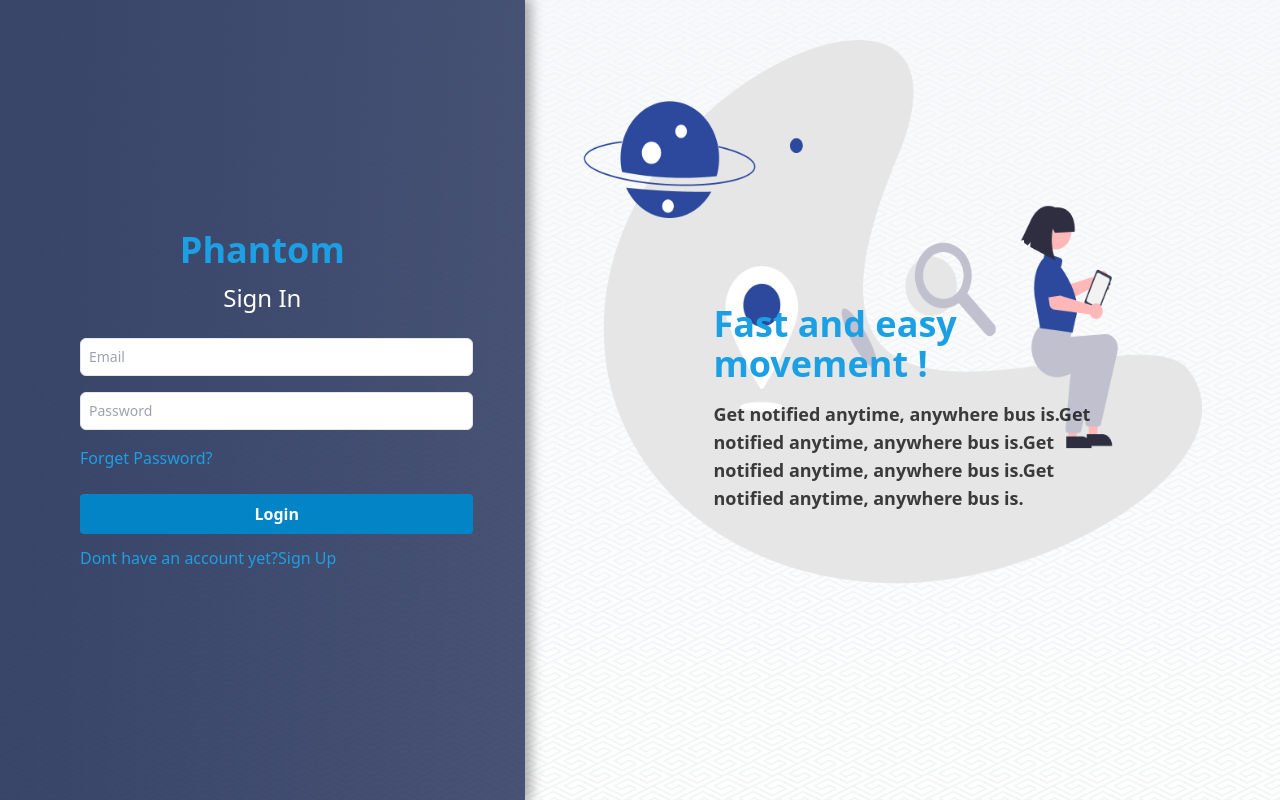
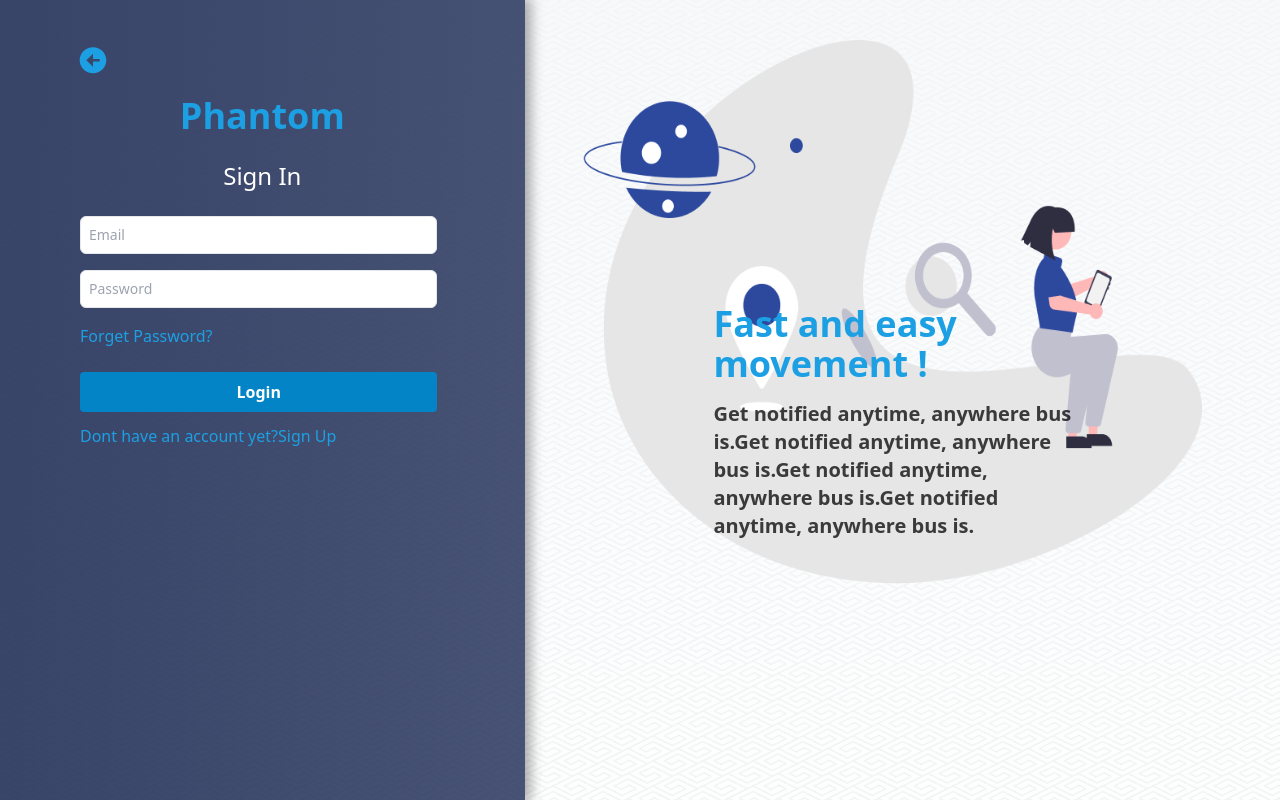
Before and after one commit to atlp-rwanda/phantom-fe-techode, a React (Create React App) app: page /login in a window 1280 px wide. Built offline with nearby package versions, Linux system fonts and the light colour scheme.

Commit message:
working on test

```diff
--- a/package.json
+++ b/package.json
@@ -44,8 +44,8 @@
     "react-router-dom": "^5.3.0",
     "react-router-hash-link": "^2.4.3",
     "react-scripts": "^5.0.0",
+    "react-table": "^7.7.0",
     "react-toastify": "^8.2.0",
-    "react-table": "^7.7.0",
     "redux": "^4.1.2",
     "redux-mock-store": "^1.5.4",
     "sass-loader": "^12.6.0",
--- a/src/components/signIn/LoginForm.js
+++ b/src/components/signIn/LoginForm.js
@@ -1,9 +1,10 @@
 import React, { useState, useEffect } from 'react';
-import {Link, useHistory} from 'react-router-dom'
+import { Link, useHistory } from 'react-router-dom'
 import { useFormik } from 'formik';
 import * as Yup from 'yup';
 
 import Image from '../../assets/style/signin-images/Image1.png';
+import leftArrow from "../../assets/Image/left-arrow.svg"
 import '../../assets/style/LoginForm.css';
 import SkeletonUpdate from '../signInSkeleton/SkeletonUpdate';
 import main from '../../assets/js/main'
@@ -40,25 +41,26 @@ const LoginForm = () => {
         },
     });
 
+
     return (
-        <div
-        className="lg:flex md:flex w-screen h-screen overflow-hidden "   style={main.style}
-        >
-            <div className="lg:w-5/12 md:w-7/12 w-full h-full ">
+        <div className='lg:flex md:flex w-screen h-screen overflow-hidden' style={main.style}>
+            <div className="lg:w-5/12 md:w-7/12 w-full h-screen letfSide_bg-color">
                {signInSkeleton && (<SkeletonUpdate />)}
                  {!signInSkeleton && (
-                     <>
-                        <a className="text-mainColor" href="">
-                             <span className="iconify w-8 h-9 absolute lg:-ml-56 md:-ml-48 lg:-mt-36 md:-mt-32 -ml-44 -mt-32" data-icon="akar-icons:arrow-left"></span>
-                        </a>
-                        <div className="w-full h-full letfSide_bg-color flex flex-col items-center justify-center ">
-                            <blockquote className="text-2xl font-medium text-center my-3">
-                                <p className="text-mainColor text-4xl lg:text-4xl md:text-2xl font-bold font-sans leading-10">Phantom</p>
+                    //   <>
+                <div className="w-full h-full flex-col items-center justify-center ">
+                        <blockquote className="text-2xl font-medium text-center lg:mt-24 md:mt-20 mt-12">
+                            <p id ="header" className="text-mainColor text-4xl lg:text-4xl md:text-2xl font-bold font-sans leading-10">Phantom</p>
                         </blockquote>
+                    <div className="text-primary m-6 ">
+                        <div className="flex items-center mt-3 justify-center">
                             <h1 className="text-xl md:text-2xl font-sans font-medium text-primary mt-0 mb-6 text-white">
                                 Sign In
                             </h1>
-                            <form onSubmit={formik.handleSubmit}  className="">
+                            <a href=""><span className="iconify w-8 h-9 absolute lg:-ml-56 md:-ml-48 lg:-mt-36 md:-mt-32 -ml-44 -mt-32"><img src={leftArrow} alt="" /></span></a>
+                        </div>
+                        <form onSubmit={formik.handleSubmit} className="login md:w-full md:-ml-6">
+
                             <input
                                 id="email"
                                 type="email"
@@ -70,7 +72,7 @@ const LoginForm = () => {
                                 className={
                                     "lg:w-3/4  w-full p-2 text-primary border rounded-md outline-none text-sm transition duration-150 ease-in-out mb-4 lg:ml-20 md:ml-6"} />
                             {formik.touched.email && formik.errors.email ? (
-                                    <div className="lg:ml-20 md:ml-7 text-danger-500 text-sm">{formik.errors.email}</div>
+                                <div className="lg:ml-20 md:ml-7 text-red-500 text-sm">{formik.errors.email}</div>
                             ) : null}
 
                             <input
@@ -84,16 +86,19 @@ const LoginForm = () => {
                                 className={
                                     "lg:w-3/4 w-full lg:ml-20 p-2 text-primary border rounded-md outline-none text-sm transition duration-150 ease-in-out mb-4 md:ml-6"} />
                             {formik.touched.password && formik.errors.password ? (
-                                    <div className="lg:ml-20 md:ml-7 text-danger-500 text-sm">{formik.errors.password}</div>
+                                <div className="lg:ml-20 md:ml-7 text-red-500 text-sm">{formik.errors.password}</div>
                             ) : null}
                             <p className="font-sans font-medium lg:ml-20 md:ml-6 justify-center text-mainColor">
                                             <a href="">Forget Password?</a>
                                         </p>
+
+
                             <div className="flex items-center mt-6">
                                 <button
+                                   id="btn__submit"
                                     type="submit"
                                     className={
-                                            "bg-primary-600 hover:bg-primary-400 font-sans text-white font-bold py-2 px-4 rounded lg:ml-20 md:ml-6 lg:w-3/4 w-full"
+                                        "bg-primary-600 hover:bg-primary-400 font-sans text-white font-bold py-2 px-4 rounded lg:ml-20 md:ml-6 lg:w-3/4 md:w-full w-full"
                                     }
                                     value="Login">
                                     Login
@@ -101,20 +106,18 @@ const LoginForm = () => {
                             </div>
                             <p className="font-sans font-medium lg:ml-20 md:ml-6 justify-center text-mainColor my-3">
                                             Dont have an account yet?
-                                    <Link to="/"  >Sign Up</Link>
+                                            <Link to="/">Sign Up</Link>
                                         </p>
-
                         </form>
                     </div>
-                     </>
+                </div>
                         )}
             </div>
             <div className="bg-no-repeat bg-center bg-cover w-3/5 h-screen relative">
                 <figure>
-                    <img className="lg:block md:block lg:mt-10 lg:h-5/6 md:mt-28 md:h-96 lg:mb-20 mr-auto lg:w-10/12 lg:ml-12 hidden" src={Image} alt="Backgraoung Image" />
-                    <figcaption className="hidden lg:block md:block lg:absolute md:absolute lg:top-1/2 md:top-64 lg:left-1/2 md:left-1/2 lg:right-0 md:right-0 lg:bottom-0 md:bottom-0">
-                        <h3 className="text-mainColor font-sans font-bold leading-10 lg:text-4xl md:text-2xl lg:mb-2 md:mb-1 lg:mt-1 md:mt-20 not-italic">Fast and easy movement !</h3>
-                        <p className="text-secondary-500 font-sans not-italic font-semibold leading-10 md:text-lg md:mt-2 lg:mt-4 mt-8">
+                    <img className="lg:block md:block lg:mt-10 lg:h-5/6 md:mt-28 md:h-96 lg:mb-20 mr-auto lg:w-10/12 lg:ml-12 hidden" src={Image} alt="Background Image" />
+                    <figcaption className="hidden lg:block md:block lg:absolute md:absolute lg:top-1/2 md:top-64 lg:left-1/2 md:left-1/2 lg:right-0 md:right-0 lg:bottom-0 md:bottom-0">  <h3 className="text-mainColor font-sans font-bold leading-10 lg:text-4xl md:text-2xl lg:mb-2 md:mb-1 lg:mt-1 md:mt-20 not-italic">Fast and easy movement !</h3>
+                    <p className="text-secondary-500 font-sans not-italic font-semibold leading-10 lg:text-xl md:text-xs md:mt-2 lg:mt-4 mt-8">
                                     Get notified anytime, anywhere bus is.Get notified anytime,
                                     anywhere bus is.Get notified anytime,
                                     anywhere bus is.Get notified anytime, anywhere bus is.
@@ -125,4 +128,105 @@ const LoginForm = () => {
         </div>
     )}
 
+
+
+
+
+
+
+
+
+//     return (
+//         <div
+//             className="lg:flex md:flex w-screen h-screen overflow-hidden " style={main.style}
+//         >
+//             <div className="lg:w-5/12 md:w-7/12 w-full h-full ">
+//                 {signInSkeleton && (<SkeletonUpdate />)}
+//                 {!signInSkeleton && (
+
+//                     <>
+//                         <div
+//                             className="w-full h-full letfSide_bg-color flex-col items-center justify-center ">
+
+//                             <div className=" mr-56 mt-3">
+//                                 <img src={leftArrow} alt="" />
+//                             </div>
+//                             <blockquote className="text-2xl font-medium text-center my-3">
+//                                 <p className="text-mainColor text-4xl lg:text-4xl md:text-2xl font-bold font-sans leading-10">Phantom</p>
+//                             </blockquote>
+//                             <h1 className="text-xl md:text-2xl font-sans font-medium text-primary mt-0 mb-6 text-white">
+//                                 Sign In
+//                             </h1>
+//                             <form onSubmit={formik.handleSubmit}>
+//                                 <input
+//                                     id="email"
+//                                     type="email"
+//                                     name="email"
+//                                     placeholder="Email"
+//                                     onChange={formik.handleChange}
+//                                     onBlur={formik.handleBlur}
+//                                     value={formik.values.email}
+//                                     className="lg:w-3/4 w-full lg:ml-20 p-2 text-primary border rounded-md outline-none text-sm  mb-4"
+//                                     // className="text-4xl lg:text-4xl md:text-2xl font-bold font-sans leading-10"
+//                                     // className={
+//                                     //     "lg:w-3/4 w-full p-2 text-primary border rounded-md outline-none text-sm transition duration-150 ease-in-out mb-4 lg:ml-20 md:ml-6"}
+//                                 />
+//                                 {formik.touched.email && formik.errors.email ? (
+//                                     <div className="lg:ml-20 md:ml-7 text-danger-500 text-sm">{formik.errors.email}</div>
+//                                 ) : null}
+
+//                                 <input
+//                                     id="password"
+//                                     type="password"
+//                                     name="password"
+//                                     placeholder="Password"
+//                                     onChange={formik.handleChange}
+//                                     onBlur={formik.handleBlur}
+//                                     value={formik.values.password}
+//                                     className={
+//                                         "lg:w-3/4 w-full lg:ml-20 p-2 text-primary border rounded-md outline-none text-sm transition duration-150 ease-in-out mb-4 md:ml-6"} />
+//                                 {formik.touched.password && formik.errors.password ? (
+//                                     <div className="lg:ml-20 md:ml-7 text-danger-500 text-sm">{formik.errors.password}</div>
+//                                 ) : null}
+//                                 <p className="font-sans font-medium lg:ml-20 md:ml-6 justify-center text-mainColor">
+//                                     <a href="">Forget Password?</a>
+//                                 </p>
+
+//                                 <div className="flex items-center mt-6">
+//                                     <button
+//                                         type="submit"
+//                                         className={
+//                                             "bg-primary-600 hover:bg-primary-400 font-sans text-white font-bold py-2 px-4 rounded lg:ml-20 md:ml-6 lg:w-3/4 w-full"
+//                                         }
+//                                         value="Login">
+//                                         Login
+//                                     </button>
+//                                 </div>
+//                                 <p className="font-sans font-medium lg:ml-20 md:ml-6 justify-center text-mainColor my-3">
+//                                     Dont have an account yet?
+//                                     <Link to="/">Sign Up</Link>
+//                                 </p>
+
+//                             </form>
+//                         </div>
+//                     </>
+//                 )}
+//             </div>
+//             <div className="bg-no-repeat bg-center bg-cover w-3/5 h-screen relative">
+//                 <figure>
+//                     <img className="lg:block md:block lg:mt-10 lg:h-5/6 md:mt-28 md:h-96 lg:mb-20 mr-auto lg:w-10/12 lg:ml-12 hidden" src={Image} alt="Backgraoung Image" />
+//                     <figcaption className="hidden lg:block md:block lg:absolute md:absolute lg:top-1/2 md:top-64 lg:left-1/2 md:left-1/2 lg:right-0 md:right-0 lg:bottom-0 md:bottom-0">
+//                         <h3 className="text-mainColor font-sans font-bold leading-10 lg:text-4xl md:text-2xl lg:mb-2 md:mb-1 lg:mt-1 md:mt-20 not-italic">Fast and easy movement !</h3>
+//                         <p className="text-secondary-500 font-sans not-italic font-semibold leading-10 md:text-lg md:mt-2 lg:mt-4 mt-8">
+//                             Get notified anytime, anywhere bus is.Get notified anytime,
+//                             anywhere bus is.Get notified anytime,
+//                             anywhere bus is.Get notified anytime, anywhere bus is.
+//                         </p>
+//                     </figcaption>
+//                 </figure>
+//             </div>
+//         </div>
+//     )
+// }
+
 export default LoginForm
```
Also changed, not shown: src/components/signInSkeleton/SkeletonUpdate.js (+7 -7 lines), 1 other file (tests, documents, lock files or other folders). Lines whose indentation alone changed are shown as unchanged.
